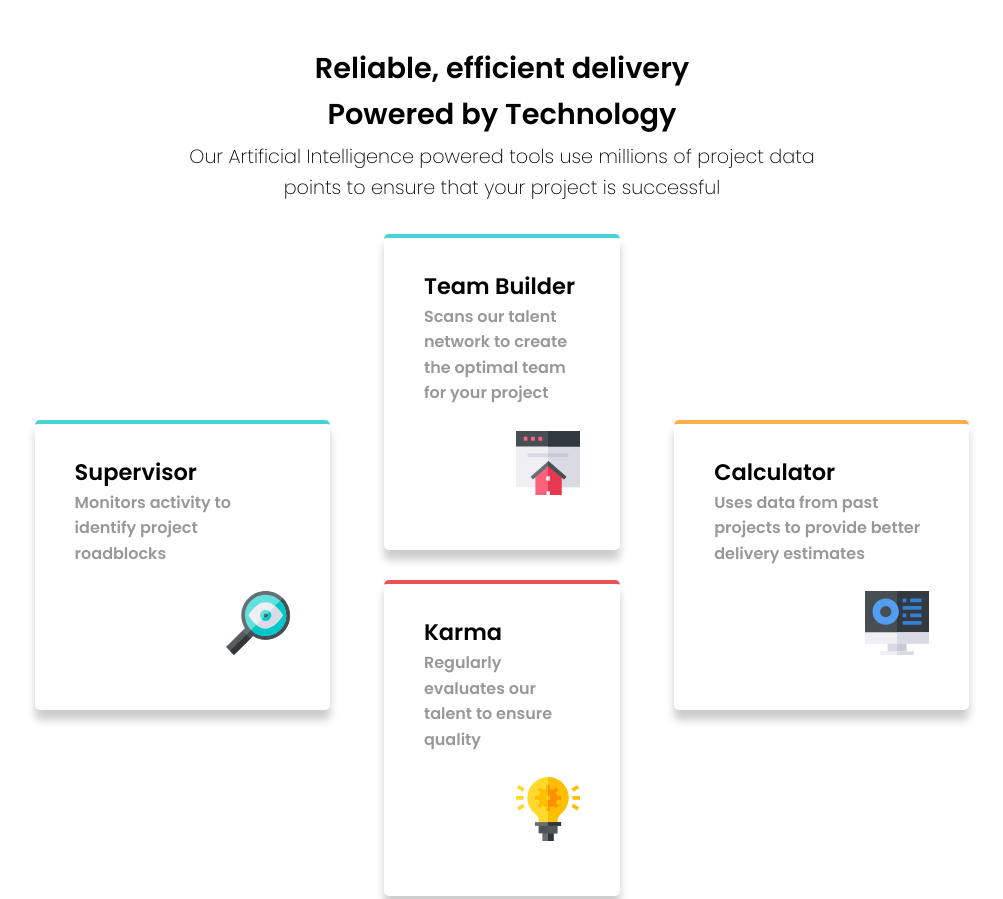
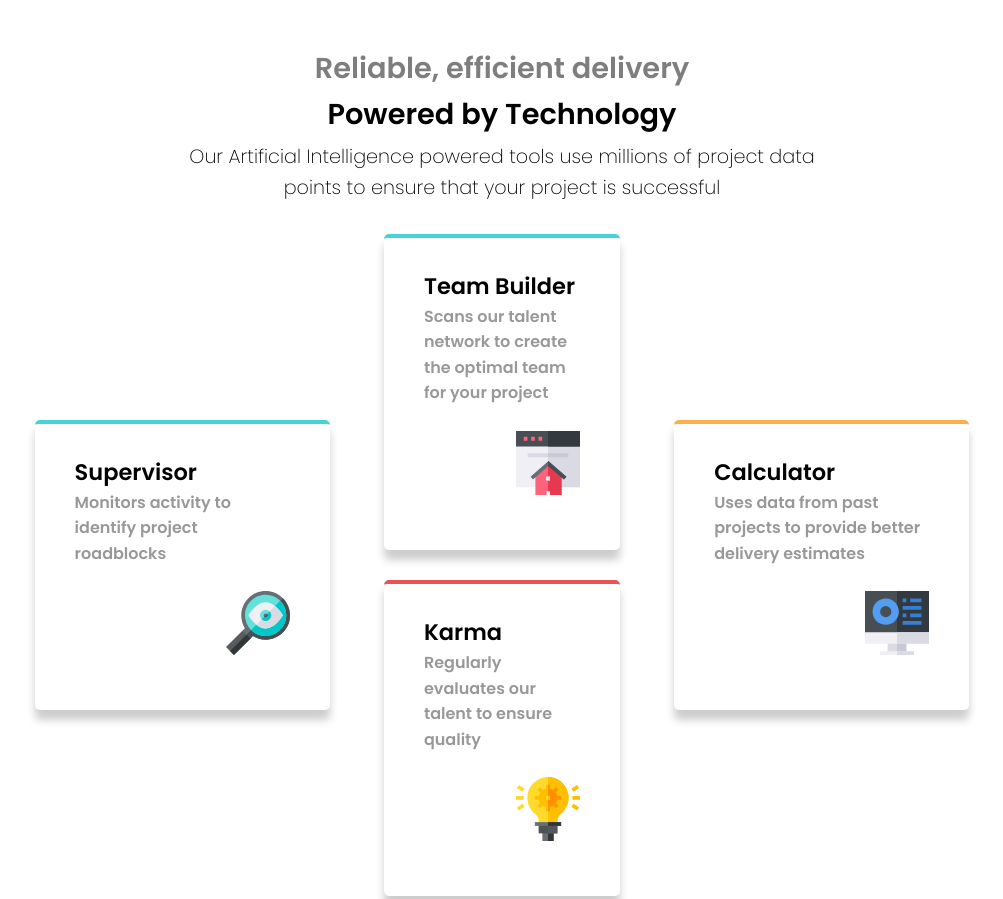
Before and after one commit to Joshuafolorunsho/four-card-feature-section-master, a website: page index.html in a window 1280 px wide. Shown: the top 899 px of the page, without its empty margins (138-1141 px from the left). Drawn offline with Linux system fonts and the light colour scheme.

Commit message:
added span and text-muted class to h1 tag

```diff
--- a/index.html
+++ b/index.html
@@ -19,7 +19,7 @@
 
   <section>
 
-    <h1 class="text-center">Reliable, efficient delivery <br>
+    <h1 class="text-center"><span class="text-muted">Reliable, efficient delivery </span><br>
     <strong>Powered by Technology</strong></h1>
 
     <p class="first text-center">Our Artificial Intelligence powered tools use millions of project data <br> points
```
